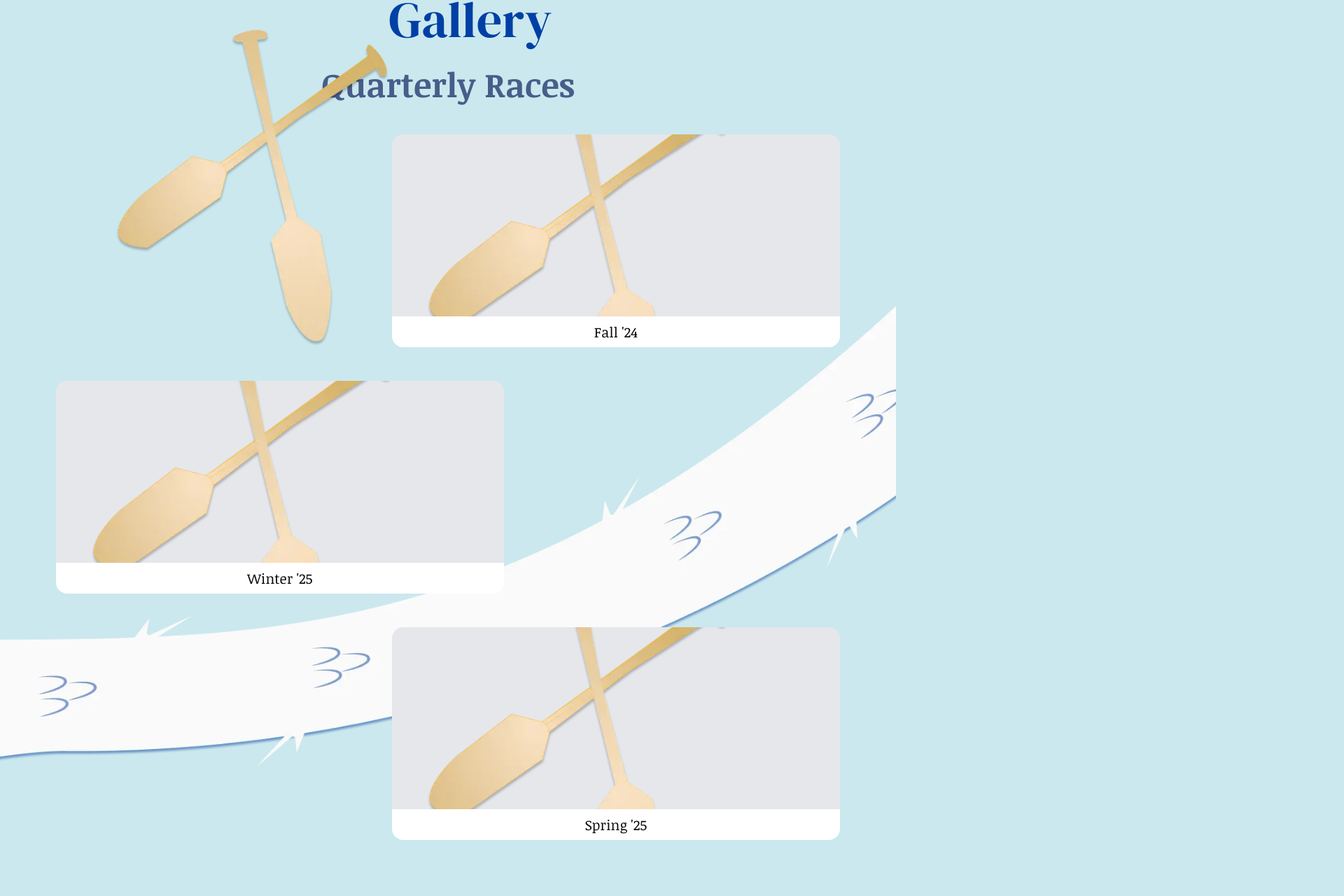
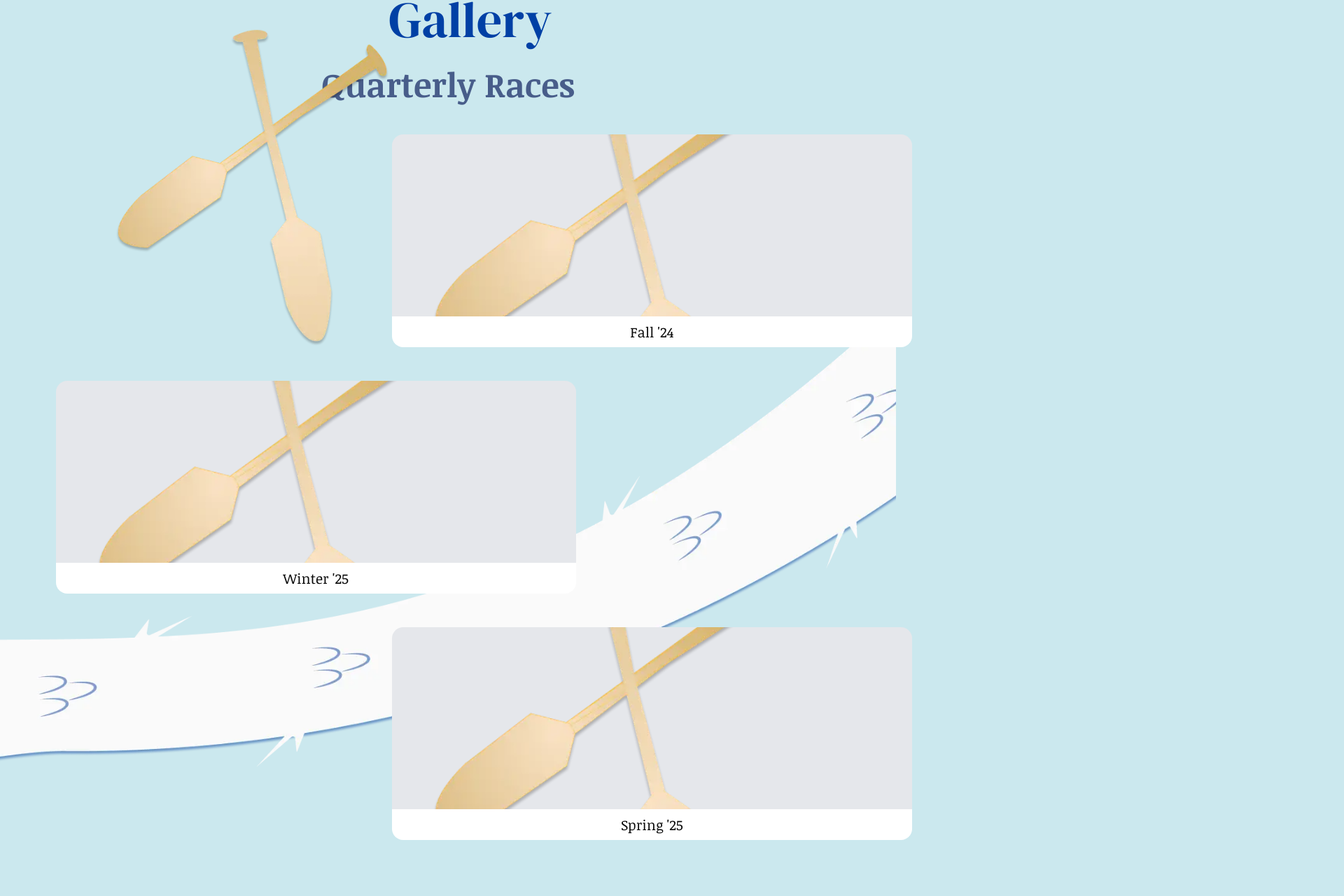
Before and after one commit to acm-ucr/rsd-website, a Next.js app: page /gallery in a window 1280 px wide. Shown: the part 118-1398 px from the top of the page at 70% size, 1920 px wide, since content can reach past the window. Built offline with nearby package versions, Linux system fonts and the light colour scheme.

Commit message:
finished the QuarterlyRaces file with a subtitle both images and the gallery cards using absolute positioning

```diff
--- a/src/components/gallery/GalleryCard.tsx
+++ b/src/components/gallery/GalleryCard.tsx
@@ -10,7 +10,7 @@ interface GalleryInfo {
 
 const GalleryCard = ({ photoName, link, image }: GalleryInfo) => {
   return (
-    <div className="font-rsd-alt w-full items-center">
+    <div className="font-rsd-alt w-2/7 items-center">
       <Link href={link} target="_blank">
         <div className="flex w-full flex-col">
           <div className="relative h-65 rounded-t-2xl bg-gray-200">
--- a/src/components/gallery/QuarterlyRaces.tsx
+++ b/src/components/gallery/QuarterlyRaces.tsx
@@ -24,14 +24,21 @@ const QuarterlyRaces = () => {
       />
 
       {/* Gallery Cards */}
+
       <div className="absolute top-24 right-20 w-1/2">
-        <GalleryCard photoName="Fall '24" link="" image={Paddle} />
+        <div className="w-650">
+          <GalleryCard photoName="Fall '24" link="" image={Paddle} />
+        </div>
       </div>
       <div className="absolute top-112 left-20 w-1/2">
-        <GalleryCard photoName="Winter '25" link="" image={Paddle} />
+        <div className="w-650">
+          <GalleryCard photoName="Winter '25" link="" image={Paddle} />
+        </div>
       </div>
       <div className="absolute top-200 right-20 w-1/2">
-        <GalleryCard photoName="Spring '25" link="" image={Paddle} />
+        <div className="w-650">
+          <GalleryCard photoName="Spring '25" link="" image={Paddle} />
+        </div>
       </div>
     </div>
   );
```
